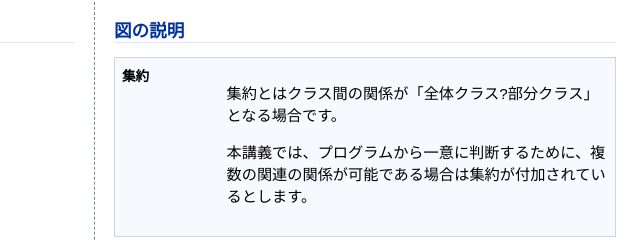
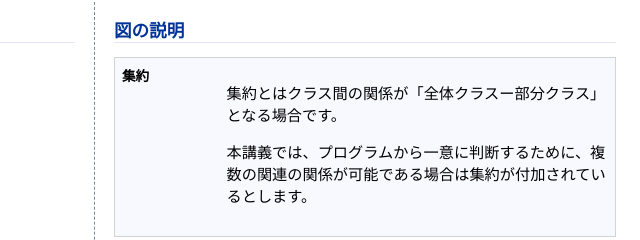
Before and after one commit to usdAj/object_aj_jk, a plain HTML site: page C1_7.htm in a window 1280 px wide. Shown: the part 110-350 px from the top of the page, 640-1280 px from the left. Drawn offline with Linux system fonts and the light colour scheme.

Commit message:
Add files via upload

```diff
--- a/C1_7.htm
+++ b/C1_7.htm
@@ -33,7 +33,7 @@
         <tr>
           <th>集約</th>
           <td>
-            <p>集約とはクラス間の関係が「全体クラス?部分クラス」となる場合です。</p>
+            <p>集約とはクラス間の関係が「全体クラスー部分クラス」となる場合です。</p>
             <p>本講義では、プログラムから一意に判断するために、複数の関連の関係が可能である場合は集約が付加されているとします。</p>
           </td>
         </tr>
```
